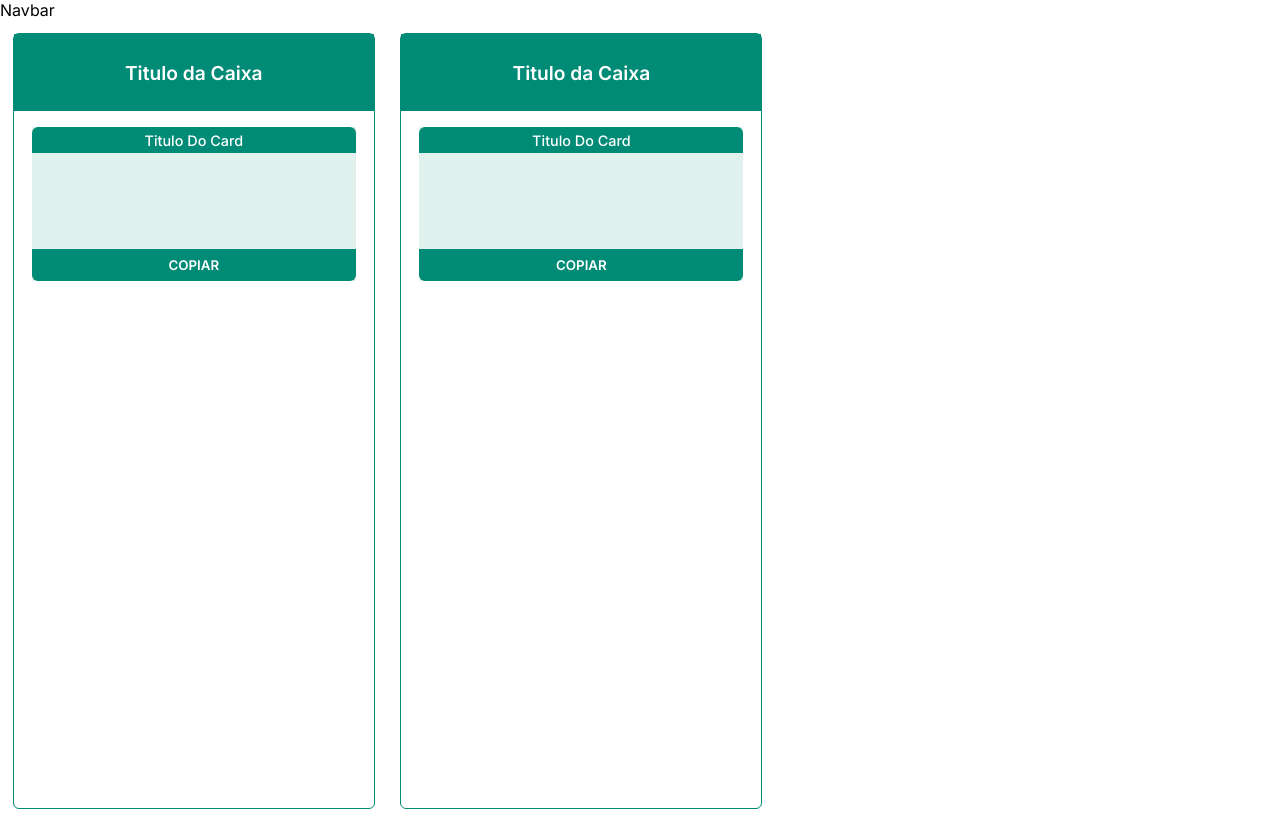
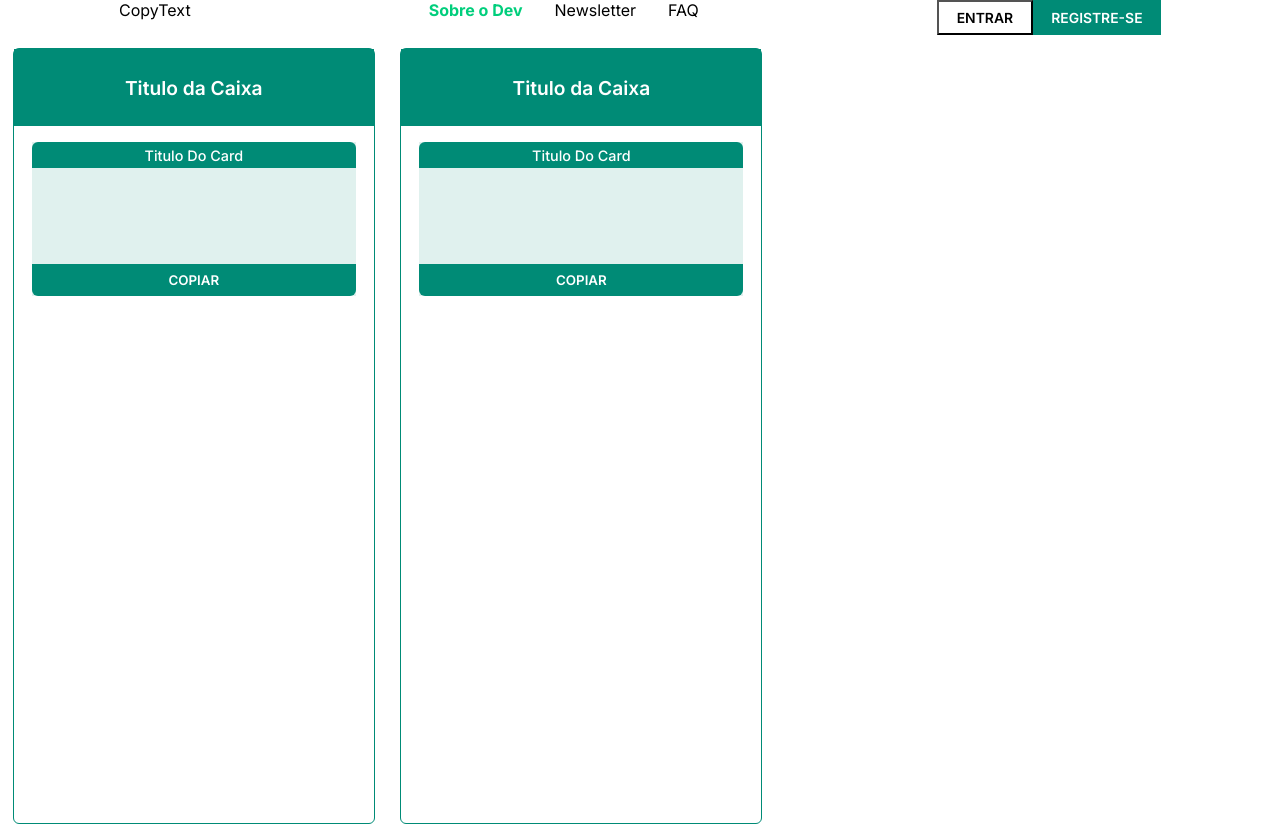
Before and after one commit to fdfborges/NewCopyText, a React (Vite) app: page / in a window 1280 px wide. Built offline with nearby package versions, Linux system fonts and the light colour scheme.

Commit message:
Creating initial configs of the props compomenet button

```diff
--- /dev/null
+++ b/src/pages/Components/Button/Button.jsx
@@ -0,0 +1,41 @@
+import React from 'react'
+import './Button.scss'
+
+export const Button = ({
+    children,
+    variant = "primary",
+    size = "medium",
+    disabled = false,
+    icon,
+    onClick,
+    ...props
+}) => {
+    return (
+        <button
+            className={`btn ${variant} ${size}`}
+            onClick={onClick}
+            {...props}
+        >
+            {icon && <span className='btn-icon'>{icon}</span>}
+            {children}
+        </button>
+
+    )
+    //Tipagem do componente Botão
+    Button.PropTypes = {
+        children: propTypes.node.isRequired, //O que significa?
+        variant: PropTypes.oneOf(["primary", "secondary", "outline", "danger"]),
+        size: PropTypes.oneOf(["small", "medium", "large"]),
+        icon: PropTypes.node,
+        onClick: PropTypes.func,
+    };
+
+    //Definições nativas da tipagem
+    Button.defaultProps = {
+        variant: "primary",
+        size: "medium",
+        disabled: false,
+        onClick: () => { },
+    };
+
+}
--- /dev/null
+++ b/src/pages/Components/Button/Button.scss
@@ -0,0 +1,38 @@
+@import '../PalletColor/PalletColor.scss';
+
+.btn {
+    cursor: pointer;
+    font-size: 1rem;
+
+    display: flex;
+    align-items: center;
+    justify-content: center;
+    font-weight: 600;
+    transition: 0.3s;
+  }
+
+  .btn-icon {
+    display: flex;
+    align-items: center;
+  }
+
+  /* Variações de Botão */
+  .btn.primary { background: $PrimaryGreen; color: white; border: 3px solid $PrimaryGreen; width: 8rem; height: 2.2rem;}
+  .btn.secondary { background: $PrimaryWhite; color: $PrimaryBlack; width: 6rem; height: 2.2rem;}
+  .btn.outline { background: transparent; border: 2px solid #007bff; color: #007bff; } //Definir
+  .btn.danger { background: #dc3545; color: white; } //Definir
+
+  /* Tamanhos */
+  .btn.small { font-size: 0.87rem;}
+  .btn.medium { font-size: 0.87rem;}
+  .btn.large { font-size: 18px; padding: 15px 30px; } //Definir
+
+  /* Hover Effects */
+  .btn:not(.outline):hover { filter: brightness(1.2); }
+  .btn.outline:hover { background: #007bff; color: white; }
+
+  /* Botão Desativado */
+  .btn:disabled {
+    opacity: 0.5;
+    cursor: not-allowed;
+  }
--- a/src/pages/Components/Navbar/Navbar.jsx
+++ b/src/pages/Components/Navbar/Navbar.jsx
@@ -1,7 +1,37 @@
 import React from 'react'
+import './Navbar.scss';
+import { Button } from '../Button/Button';
 
 export const Navbar = () => {
   return (
-    <div>Navbar</div>
+    <nav className='NavbarContainerPrincipal'>
+      <div>
+        <span>CopyText</span>
+      </div>
+      <div>
+        <ul className='NavbarUl'>
+          <li><a href="#">Sobre o Dev</a></li>
+          <li><a href="#">Newsletter</a></li>
+          <li><a href="#">FAQ</a></li>
+        </ul>
+      </div>
+      <div className='BtnContainerNavbar'>
+        <Button
+          variant='secondary'
+          size='small'
+          disabled='true' //Não funcionou
+          children={"ENTRAR"}
+        />
+
+        <Button
+          variant='primary'
+          size='medium'
+          disabled='true' //Não funcionou
+          children={"REGISTRE-SE"}
+        />
+
+
+      </div>
+    </nav>
   )
 }
--- a/src/pages/Components/Navbar/Navbar.scss
+++ b/src/pages/Components/Navbar/Navbar.scss
@@ -0,0 +1,40 @@
+@import '../PalletColor/PalletColor.scss';
+
+.NavbarContainerPrincipal {
+    display: flex;
+    justify-content: space-around;
+
+    .NavbarUl {
+        display: flex;
+        gap: 2rem;
+    }
+
+    .NavbarUl li a,
+    .NavbarUl li {
+        color: $PrimaryBlack;
+        text-decoration: none;
+        list-style: none;
+    }
+
+    .NavbarUl li:first-child a {
+        color: $PrimaryGreen_LINK;
+        font-weight: bold;
+        transition: 0.2s;
+
+    }
+
+    .NavbarUl li:first-child a:hover {
+        transition: 0.2s;
+        color: $PrimaryGreen_HOVER;
+    }
+
+    .NavbarUl li:first-child a:active {
+        transition: 0.2s;
+        color: $PrimaryGreen_ACTIVE;
+    }
+
+    .BtnContainerNavbar{
+        display: flex;
+        align-items: center;
+    }
+}
--- a/src/pages/Components/PalletColor/PalletColor.scss
+++ b/src/pages/Components/PalletColor/PalletColor.scss
@@ -1,5 +1,7 @@
 $PrimaryWhite: white;
+$PrimaryBlack: black;
 $PrimaryGreen: #008B76;
 $PrimaryGreen_HOVER: #00b196;
 $PrimaryGreen_ACTIVE: #008B76;
+$PrimaryGreen_LINK: #00CE7C;
 $SecondaryGreen: rgba(0, 139, 118, 0.12);
```
